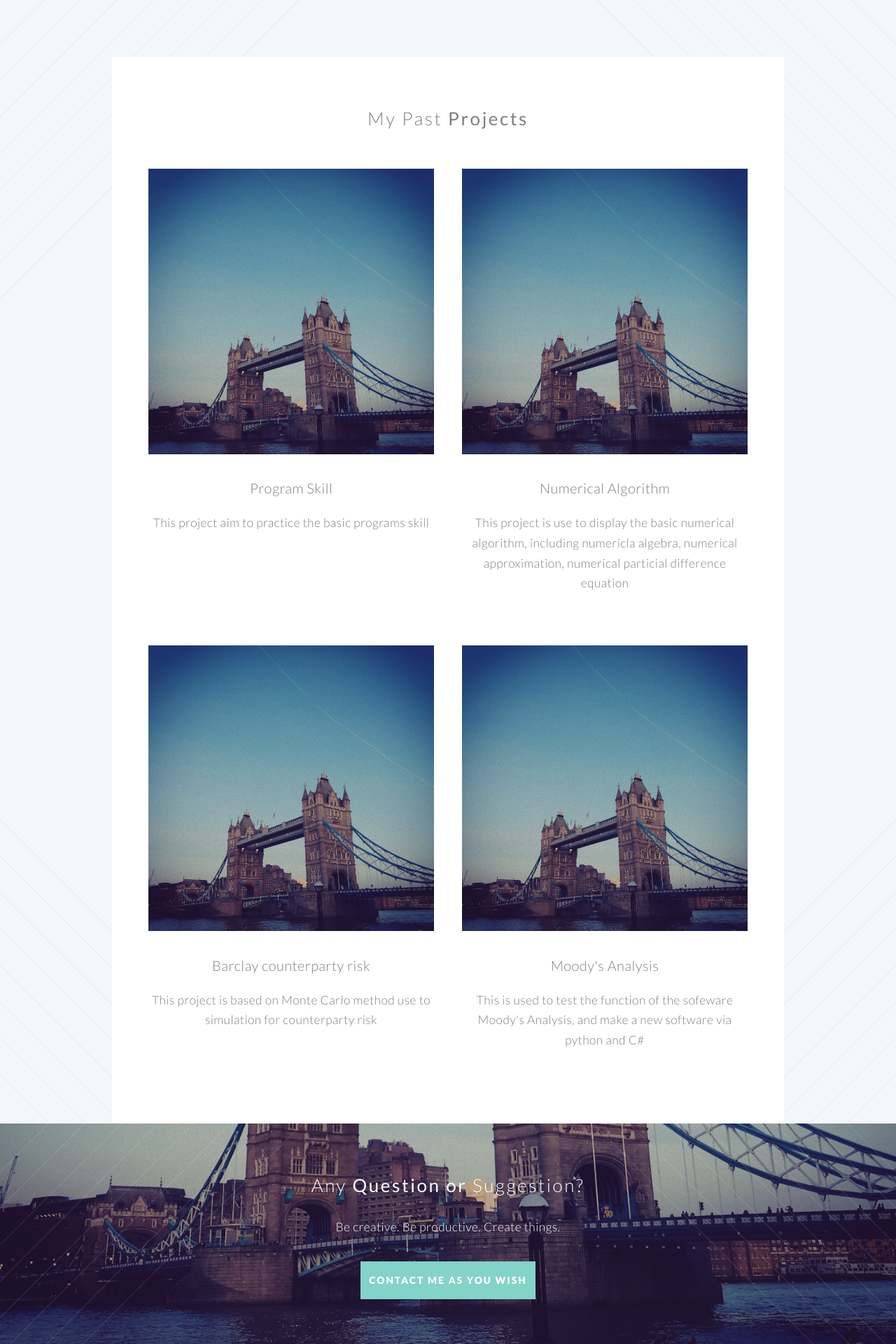
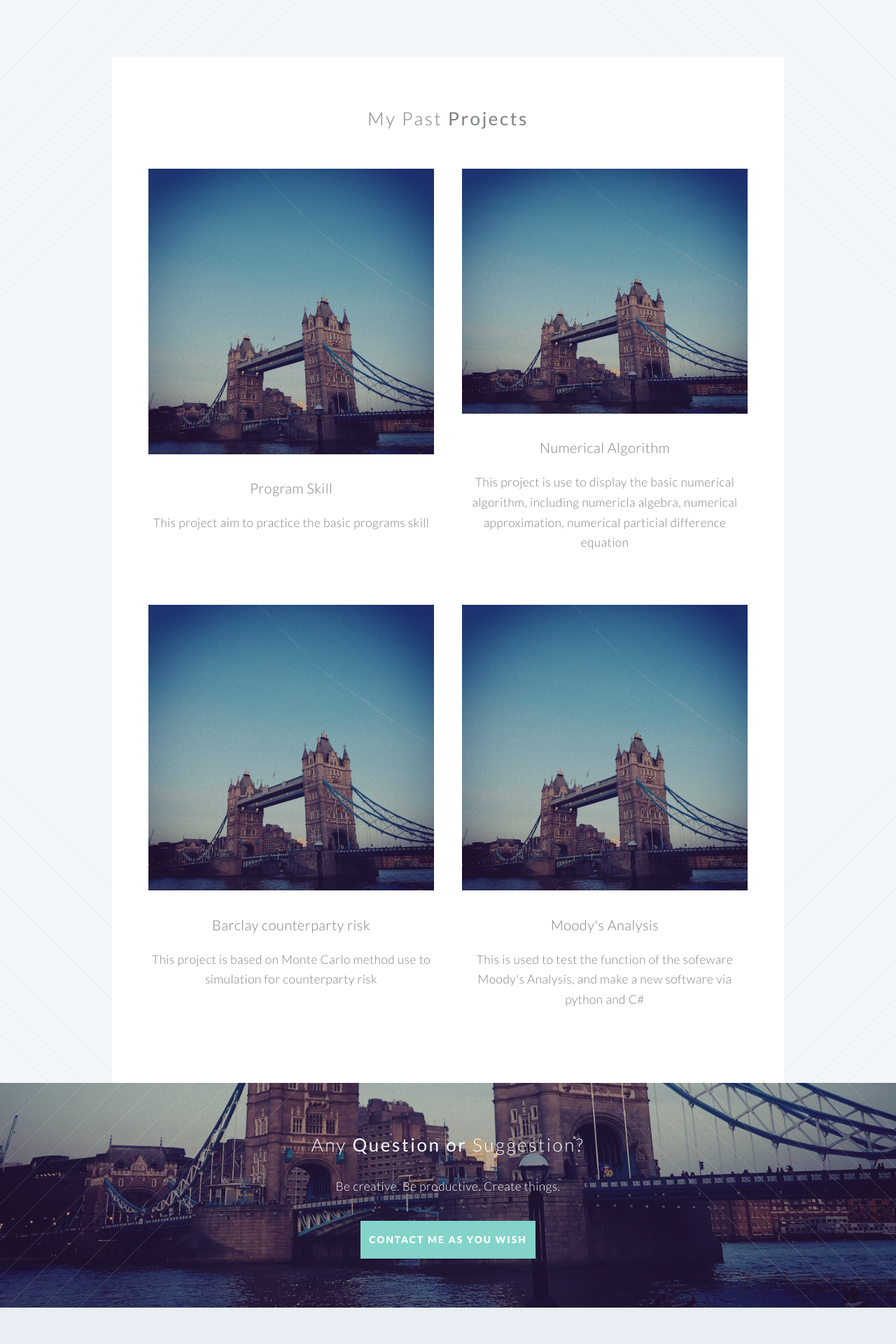
Before and after one commit to Gonewiththewind4/Project-Display, a Jekyll site: the page built from index.html, in a window 1280 px wide. Shown: the part 700-2620 px from the top of the page at 70% size. Built offline with Jekyll 4.4.1, drawn with Linux system fonts in a browser that asks for light colours.

Commit message:
Update home.html

```diff
--- a/_includes/home.html
+++ b/_includes/home.html
@@ -23,7 +23,7 @@
                 <div class="6u 12u(narrower)">
 
                     <section>
-                        <a class="image featured"><img src="{{ site.baseurl }}/images/banner.jpg" alt="" /></a>
+                        <a class="image featured"><img src="{{ site.baseurl }}/images/banner.jpg" alt="" width="350" height="350" /></a>
                         <header>
                             <h3>Numerical Algorithm</h3>
                         </header>
```
